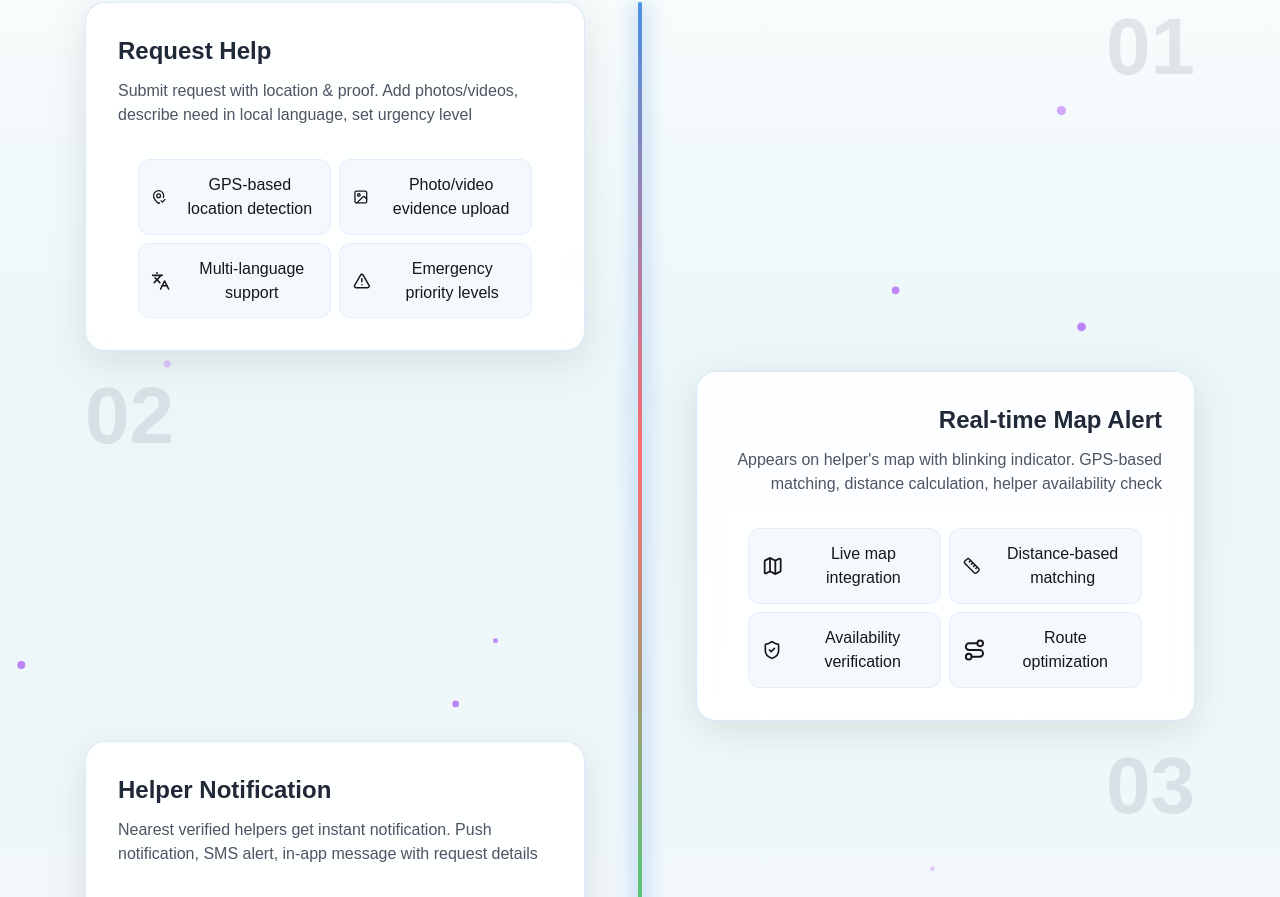
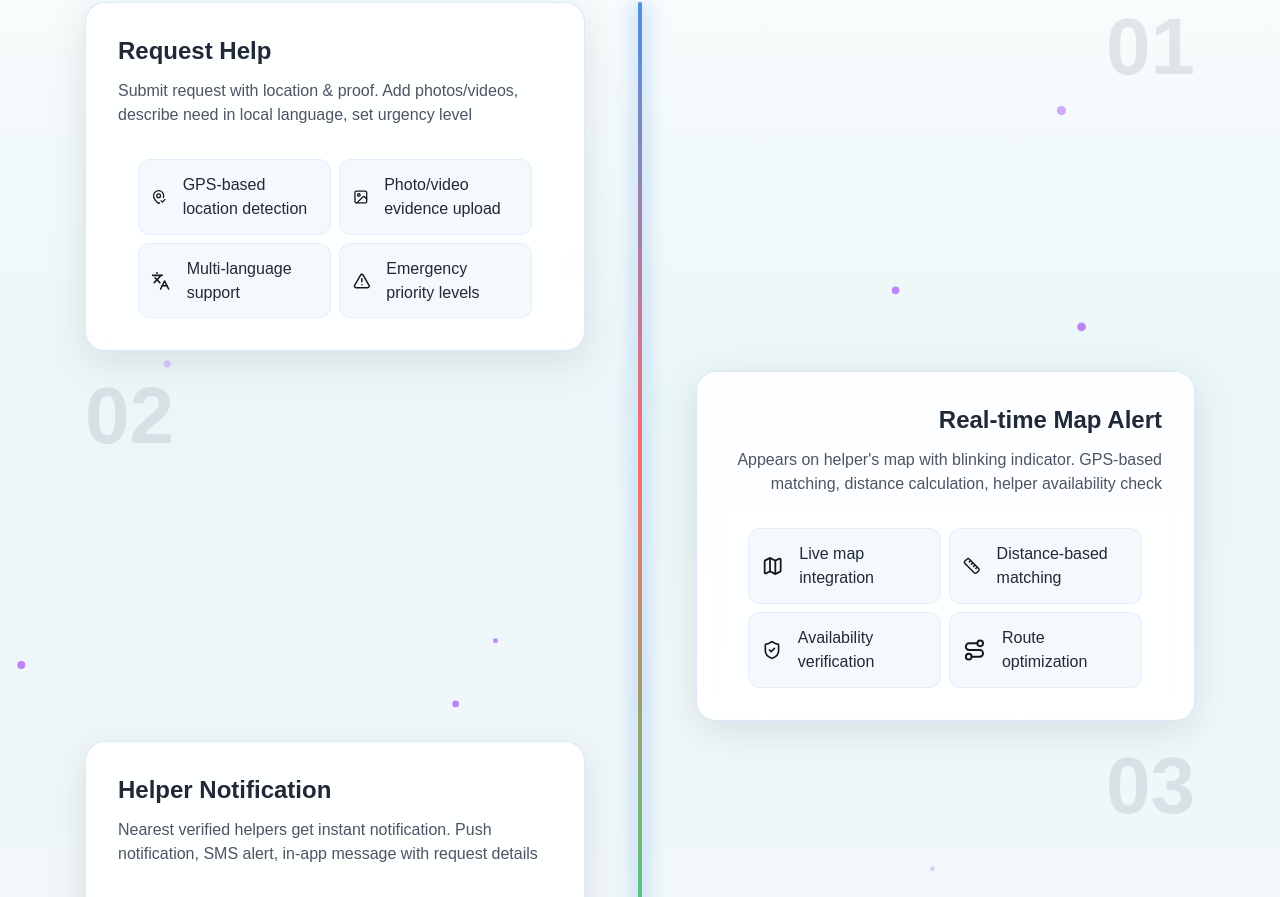
Before and after one commit to Ashish04Kumar/bharat-sahayta-hub, a Next.js app: page / in a window 1280 px wide. Shown: the part 1881-2778 px from the top of the page. Built offline with nearby package versions, Linux system fonts and the light colour scheme.

Commit message:
fix: text-color

```diff
--- a/src/components/landing-page/ChooseJourneySection.tsx
+++ b/src/components/landing-page/ChooseJourneySection.tsx
@@ -9,7 +9,7 @@ const ChooseJourneySection = () => {
   const t = headerSectionText[language];
 
   return (
-    <div className="journey-section-wrapper container mx-auto pt-16  pb-16">
+    <div className="journey-section-wrapper container mx-auto pt-16  pb-16 bg-white">
       <div className="common-header-section pb-16">
         <h2
           className="text-4xl md:text-5xl font-bold mb-6 text-foreground text-center"
--- a/src/components/landing-page/HowItWorksSection.tsx
+++ b/src/components/landing-page/HowItWorksSection.tsx
@@ -95,7 +95,7 @@ const HowItWorksSection = () => {
                         className="col-5 feature-point items-center flex flex-col md:flex-row justify-center "
                       >
                         <IconComponent  />
-                        <p className="mb-0 text-center text-sm md:text-base">{feature}</p>
+                        <p className="mb-0  md:text-start text-sm md:text-base text-gray-800">{feature}</p>
                       </div>
                     );
                   })}
```
Also changed, not shown: 1 other file (tests, documents, lock files or other folders).
